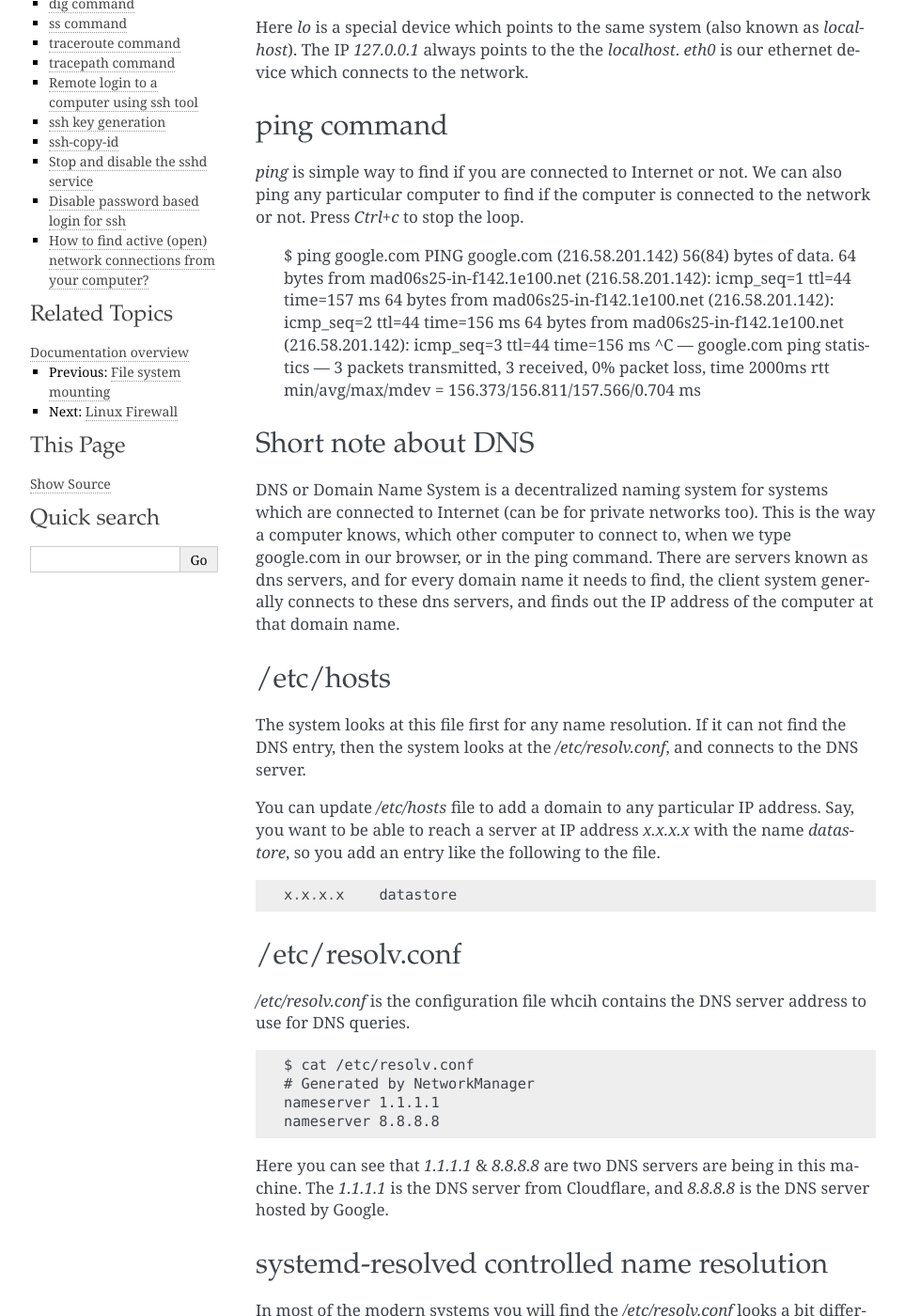
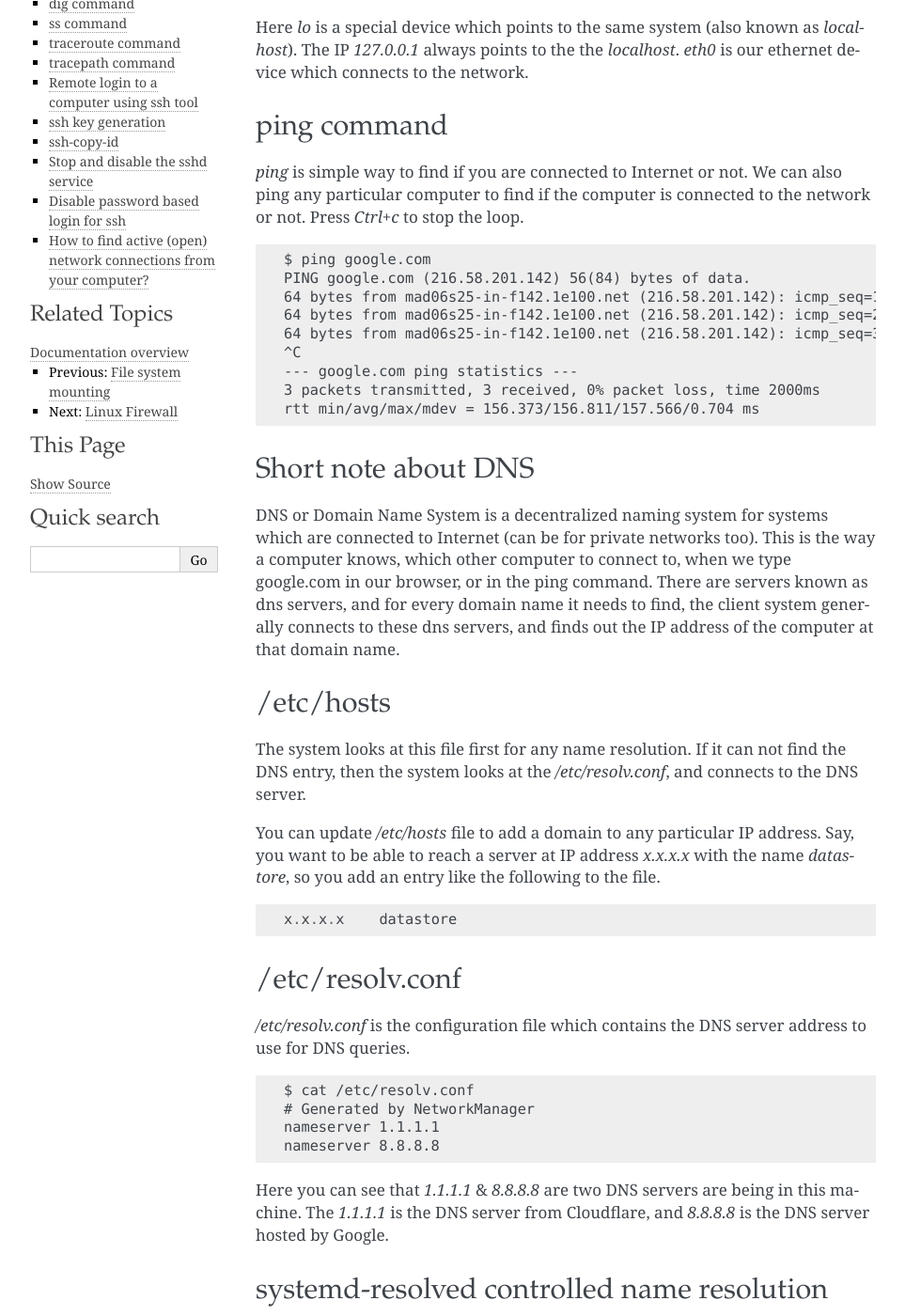
Before and after one commit to kushaldas/lym, a Sphinx documentation site: the page built from docs/networking.rst, in a window 1280 px wide and 1400 px high, scrolled down 540 px. Shown: the whole window at 94% size, without its empty margins (148-1111 px from the left). Built offline with Sphinx 7.4.7, drawn with Linux system fonts in a browser that asks for light colours; a script that is not in the unit is left out; part of the change alters nothing that is shown; some of the changed text lies outside the part shown.

Commit message:
Fix/networking (#51)
* [networking] Add missing code-directive (::)

* [networking] Add missing whitespace

* [networking] Fix typos

```diff
--- a/docs/networking.rst
+++ b/docs/networking.rst
@@ -38,6 +38,7 @@ ping command
 *ping* is simple way to find if you are connected to Internet or not.
 We can also ping any particular computer to find if the computer is connected to the network or not. Press *Ctrl+c* to stop the loop.
 
+::
 
     $ ping google.com
     PING google.com (216.58.201.142) 56(84) bytes of data.
@@ -82,7 +83,7 @@ entry like the following to the file.
 /etc/resolv.conf
 -----------------
 
-*/etc/resolv.conf* is the configuration file whcih contains the DNS server address to use for DNS queries.
+*/etc/resolv.conf* is the configuration file which contains the DNS server address to use for DNS queries.
 
 ::
 
@@ -353,8 +354,8 @@ If you want learn about the full path of the DNS query, you can find that out
 by *+trace* flag. For the following example where we are trying to find the IP
 address for `anweshadas.in <https://anweshadas.in>`_, `dig` first connects to
 the root name servers to find the correct DNS resolvers for the *.in* servers,
-then they tells they tell *dig* to go the servers (in this case Dreamhost name
-servers) which contain the exact IP address for the domain.
+then they tell *dig* to go those servers (in this case Dreamhost name servers)
+which contain the exact IP address for the domain.
 
 ::
 
@@ -503,7 +504,7 @@ this service. Let’s try to connect to localhost itself. Remember to start the
 
 As you can see, the command syntax is ssh followed by user@hostname. If your
 remote system's user name is same as your current one, then you can omit the
-username and just use the hostname(IP address or domain name).
+username and just use the hostname (IP address or domain name).
 
 ::
 
```
